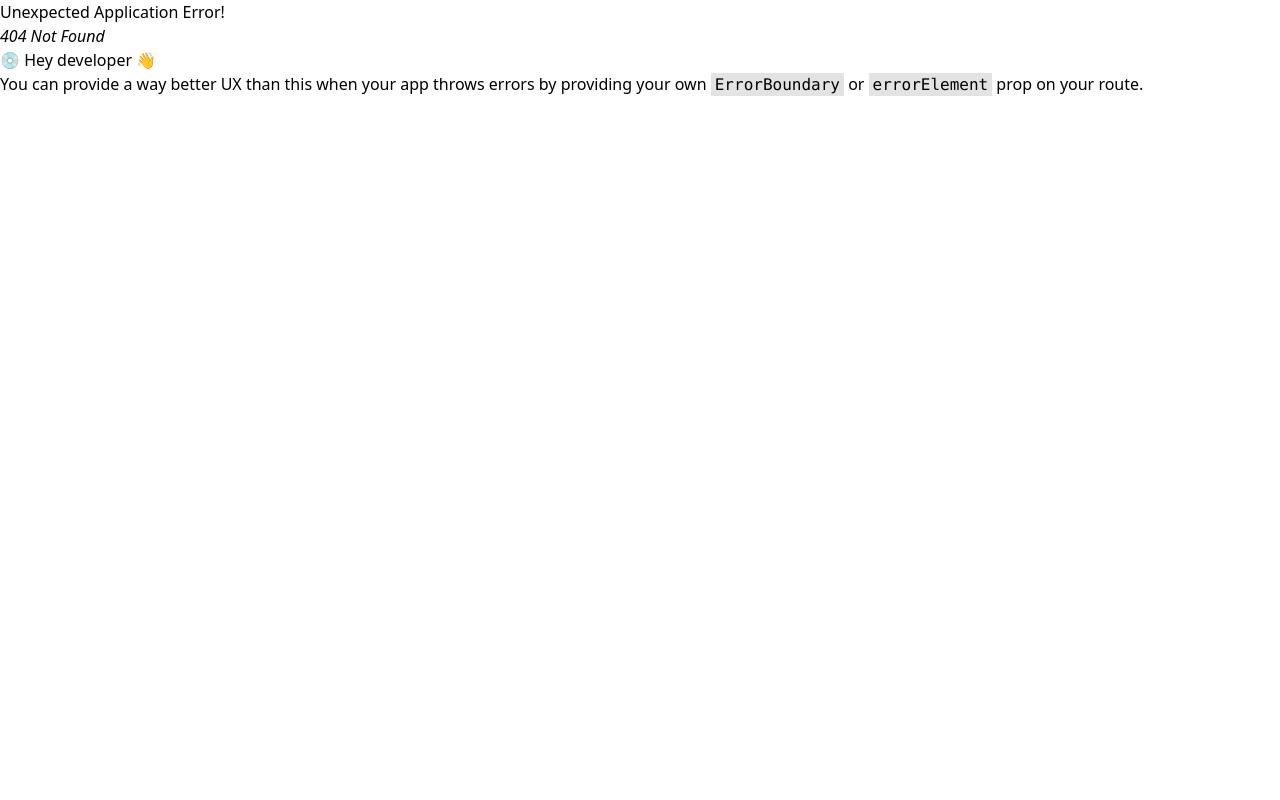
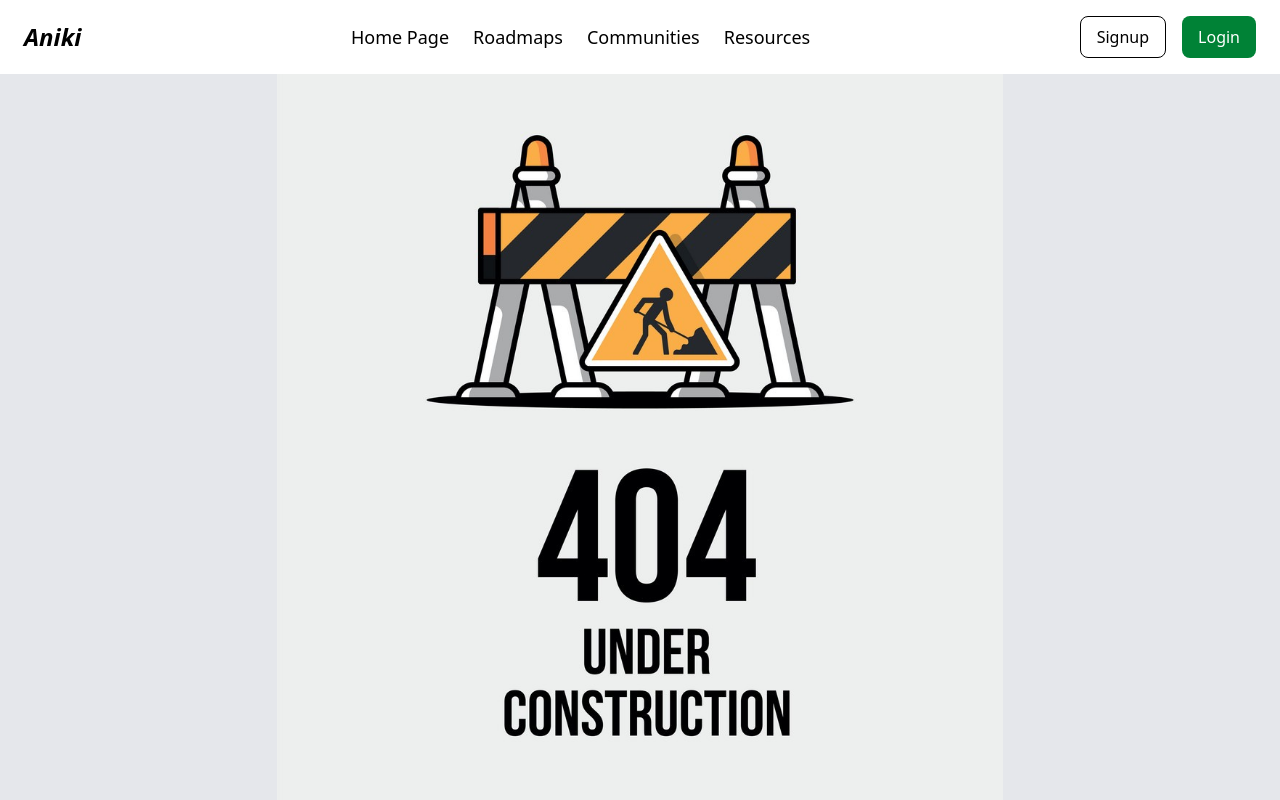
Before and after one commit to HariNarayan-IIC/Aniki_Frontend, a React (Vite) app: page /roadmaps in a window 1280 px wide. Before the commit this address had no page. Shown: the top 800 px of the page. Built offline with nearby package versions, Linux system fonts and the light colour scheme.

Commit message:
initial commit

```diff
--- /dev/null
+++ b/src/RoadmapsPage.jsx
@@ -0,0 +1,13 @@
+import React from "react";
+
+export default function RoadmapsPage() {
+    return (
+        <section className="h-[calc(100vh-154px)] md:h-[calc(100vh-74px)] flex justify-center bg-gray-200">
+            <img
+                src='/images/UnderConstruction.jpg'
+                alt="404 Under Construction image"
+            >
+            </img>
+        </section>
+    )
+}
--- a/src/main.jsx
+++ b/src/main.jsx
@@ -4,6 +4,7 @@ import './index.css'
 import App from './App.jsx'
 import SignupPage from './SignupPage.jsx';
 import LandingPage from './LandingPage.jsx';
+import RoadmapsPage from './RoadmapsPage.jsx';
 
 let router = createBrowserRouter([
   {
@@ -17,6 +18,10 @@ let router = createBrowserRouter([
       {
         path: "",
         element: <LandingPage/>
+      },
+      {
+        path: "/roadmaps",
+        element: <RoadmapsPage/>
       }
     ]
   }
```
Also changed, not shown: public/images/UnderConstruction.jpg (added).
